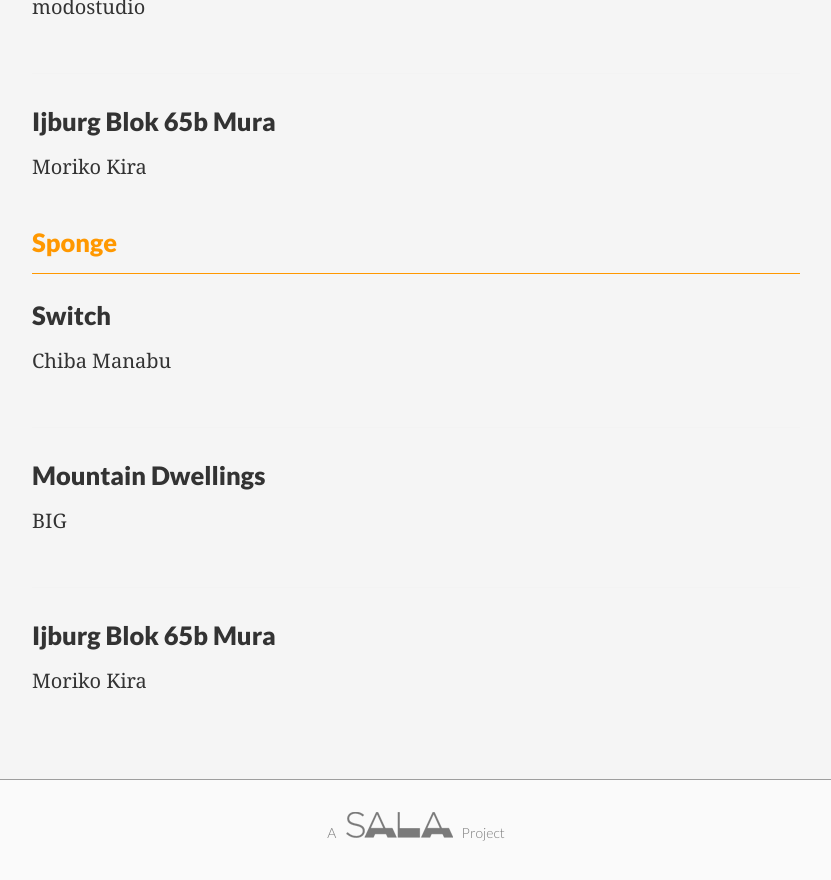
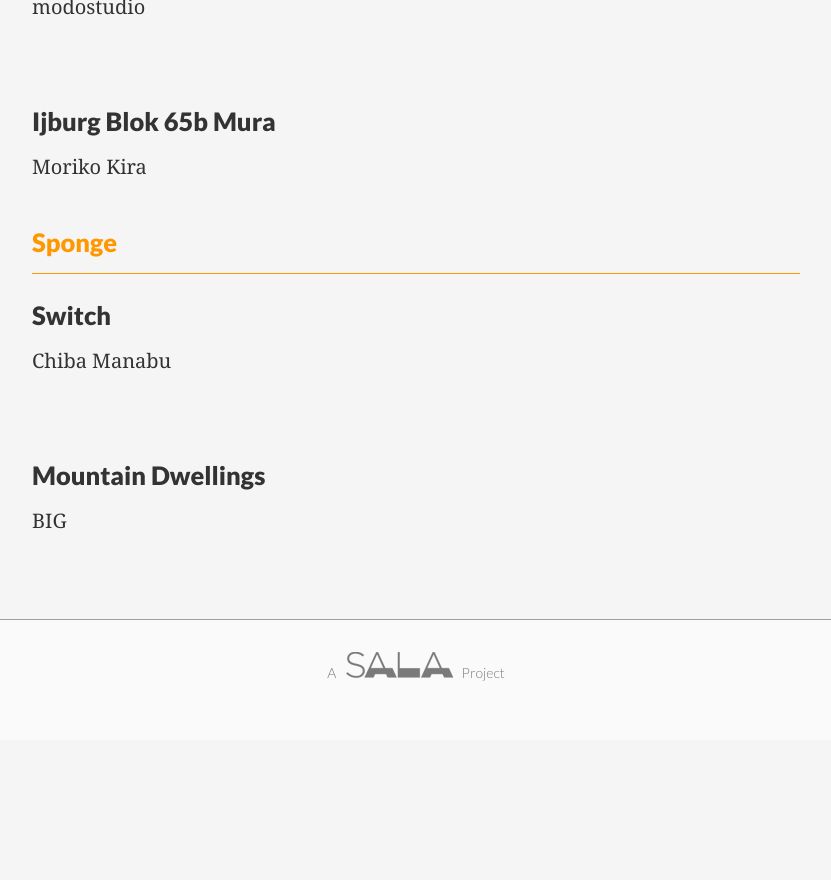
Before and after one commit to cniculescu/chinatown, a Jekyll site: the page built from index.html, in a window 1280 px wide and 900 px high, scrolled down 2724 px. Shown: the top 880 px of the window, without its empty margins (224-1055 px from the left). Built offline with Jekyll 4.4.1, drawn with Linux system fonts in a browser that asks for light colours; some web fonts are replaced; Markdown is read by kramdown in place of the engine named in the settings; the list of posts is cut into pages by our own code; after the commit the page ends 3464 px from its top, so only the background shows below that.

Commit message:
Precedent Study Change

```diff
--- a/_includes/precedent.html
+++ b/_includes/precedent.html
@@ -60,12 +60,6 @@
     </a>
   </div>
 
-  <div class="post">
-    <a href="/precedent/ijburg.html" class="post-link">
-      <h4 class="h4 dark-gray">Ijburg Blok 65b Mura</h4>
-      <p class="post-summary">Moriko Kira</p>
-    </a>
-  </div>
   </div>
 
   </div>
```
Also changed, not shown: 5 other files.
